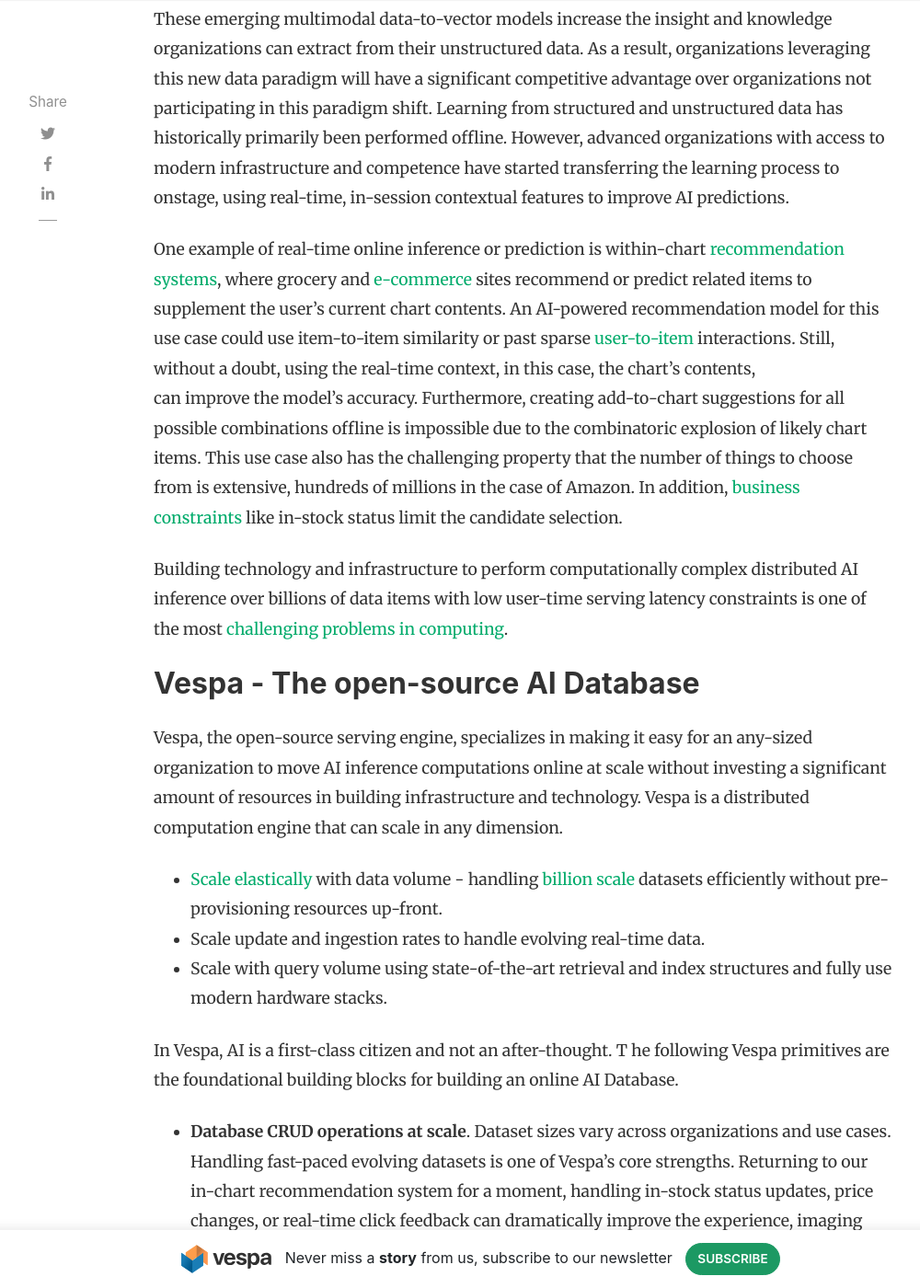
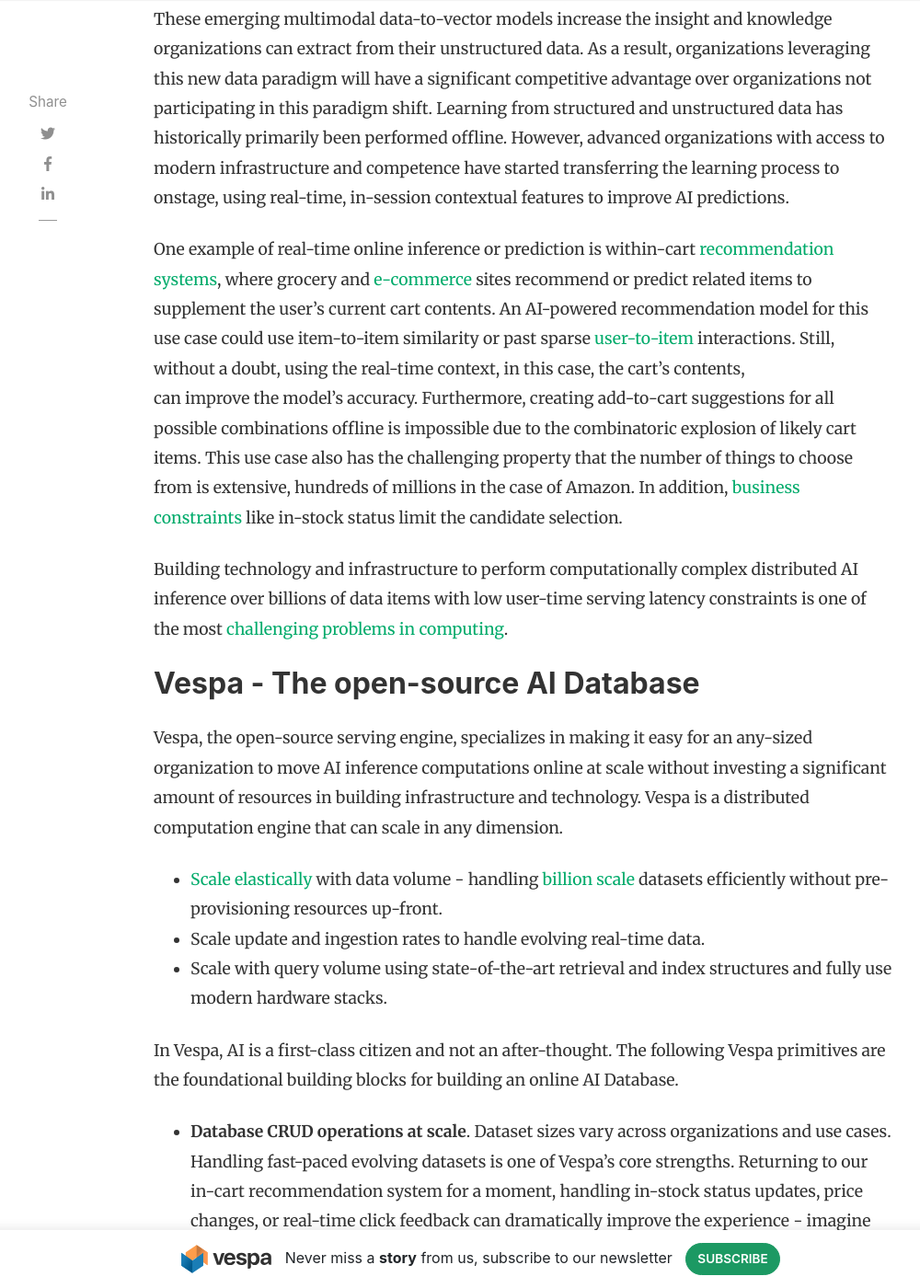
Before and after one commit to vespa-engine/blog, a Jekyll site: the page built from _posts/2022-07-01-vespa-ai-database.md, in a window 1280 px wide and 1400 px high, scrolled down 1650 px. Shown: the whole window at 92% size, without its empty margins (118-1118 px from the left). Built offline with Jekyll 4.4.1, drawn with Linux system fonts in a browser that asks for light colours; nearby versions of some CDN libraries; comment, search, counter and statistics services are not loaded; some of the changed text lies outside the part shown.

Commit message:
Apply suggestions from code review
Co-authored-by: Kristian Aune <kkraune@users.noreply.github.com>
Co-authored-by: Frode Lundgren <frodelu@yahooinc.com>

```diff
--- a/_posts/2022-07-01-vespa-ai-database.md
+++ b/_posts/2022-07-01-vespa-ai-database.md
@@ -36,16 +36,16 @@
 
 These emerging multimodal data-to-vector models increase the insight and knowledge organizations can extract from their unstructured data. As a result, organizations leveraging this new data paradigm will have a significant competitive advantage over organizations not participating in this paradigm shift. Learning from structured and unstructured data has historically primarily been performed offline. However, advanced organizations with access to modern infrastructure and competence have started transferring the learning process to onstage, using real-time, in-session contextual features to improve AI predictions.
 
-One example of real-time online inference or prediction is within-chart
+One example of real-time online inference or prediction is within-cart
 [recommendation systems](https://docs.vespa.ai/en/tutorials/news-1-getting-started.html), where grocery and
 [e-commerce](https://blog.vespa.ai/e-commerce-search-and-recommendation-with-vespaai/) sites recommend or predict
-related items to supplement the user's current chart contents.
+related items to supplement the user's current cart contents.
 An AI-powered recommendation model for this use case could use item-to-item similarity
 or past sparse [user-to-item](https://docs.vespa.ai/en/tutorials/news-1-getting-started.html) interactions.
-Still, without a doubt, using the real-time context, in this case, the chart's contents,
+Still, without a doubt, using the real-time context, in this case, the cart's contents,
 can improve the model's accuracy. Furthermore,
-creating add-to-chart suggestions for all possible combinations offline is impossible
-due to the combinatoric explosion of likely chart items.
+creating add-to-cart suggestions for all possible combinations offline is impossible
+due to the combinatoric explosion of likely cart items.
 This use case also has the challenging property that the number of things to choose from is extensive,
 hundreds of millions in the case of Amazon. In addition, [business constraints](https://blog.vespa.ai/constrained-approximate-nearest-neighbor-search/) like in-stock status limit the candidate selection.
 
@@ -62,13 +62,13 @@
 - Scale update and ingestion rates to handle evolving real-time data.
 - Scale with query volume using state-of-the-art retrieval and index structures and fully use modern hardware stacks.
 
-In Vespa, AI is a first-class citizen and not an after-thought. T
-he following Vespa primitives are the foundational building blocks for building an online AI Database.
+In Vespa, AI is a first-class citizen and not an after-thought. The following Vespa primitives are the
+foundational building blocks for building an online AI Database.
 
-- **Database CRUD operations at scale**. Dataset sizes vary across organizations and use cases. Handling fast-paced evolving datasets is one of Vespa's core strengths. Returning to our in-chart recommendation system for a moment, handling in-stock status updates, price changes, or real-time click feedback can dramatically improve the experience, imaging recommending an item out of stock? A lost revenue opportunity and a negative user experience.
+- **Database CRUD operations at scale**. Dataset sizes vary across organizations and use cases. Handling fast-paced evolving datasets is one of Vespa's core strengths. Returning to our in-cart recommendation system for a moment, handling in-stock status updates, price changes, or real-time click feedback can dramatically improve the experience - imagine recommending an item out of stock? A lost revenue opportunity and a negative user experience.
 - **Document Model**. Vespa's document model supports structured and unstructured field types, including tensor fields representing single-order dense vectors. Vespa's [tensor storage and compute engine](https://blog.vespa.ai/computing-with-tensors/)
 is built from the ground up.
-Vespa's document model with tensor also enables [feature-store](https://blog.vespa.ai/parent-child-joins-tensors-content-recommendation/) functionality, accessing real-time features close to the data.
+The document model with tensor also enables [feature-store](https://blog.vespa.ai/parent-child-joins-tensors-content-recommendation/) functionality, accessing real-time features close to the data.
 Features stored as Vespa attributes support in place [real-time updates](https://docs.vespa.ai/en/partial-updates.html)
 at scale (50K updates/s per tensor field per compute node).
 - **A feature-rich query language**. Vespa's [SQL-like query language](https://docs.vespa.ai/en/query-language.html)
```
Also changed, not shown: other parts of _posts/2022-07-01-vespa-ai-database.md (+9 -4 lines).
